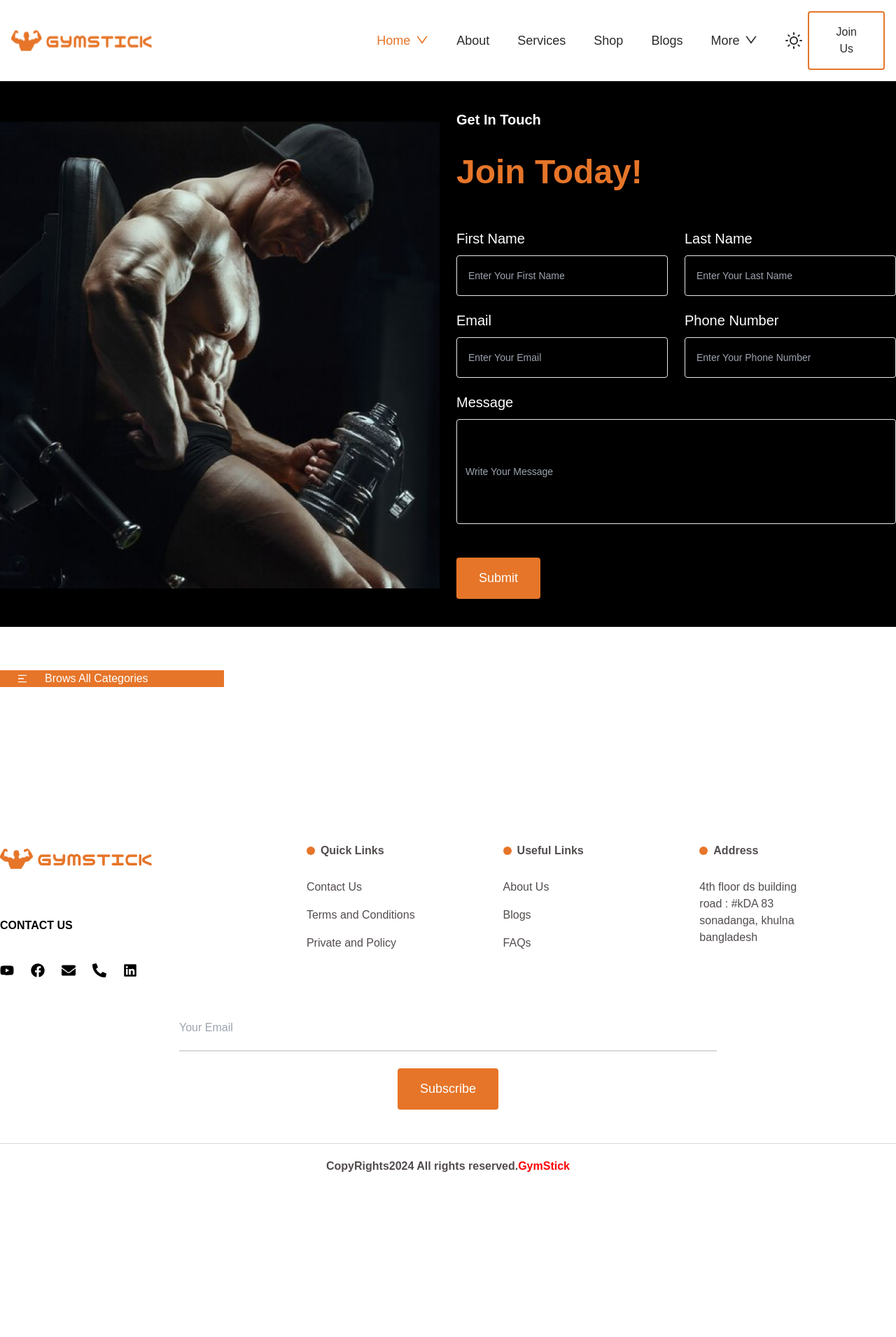
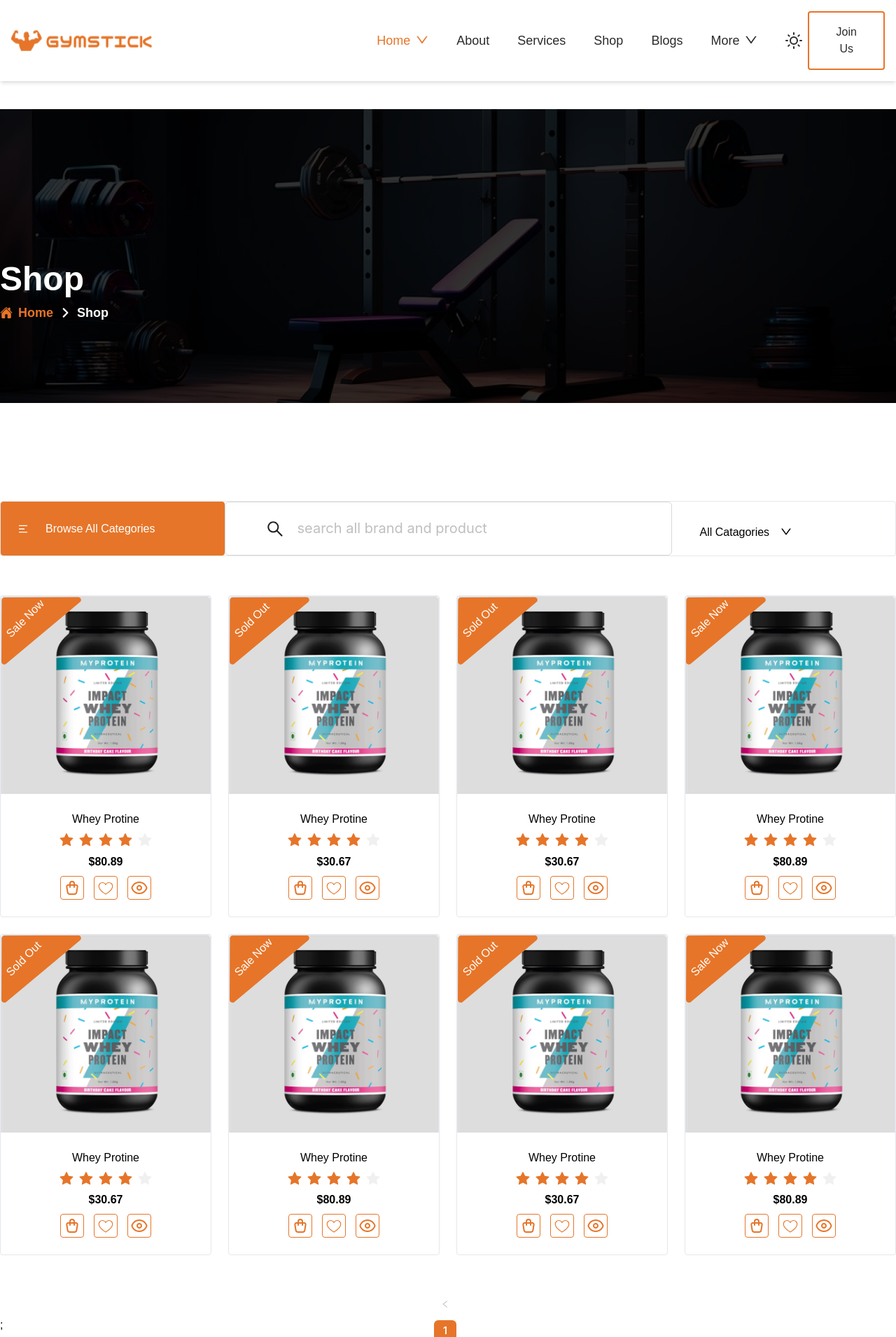
Before and after one commit to Jewel-190237/gymstick, a Next.js app: page / in a window 1280 px wide. Shown: the top 1911 px of the page at 70% size. Before the commit the page ends 1719 px from the top, so only its background shows below. Built offline with nearby package versions, Linux system fonts and the light colour scheme.

Commit message:
file added

```diff
--- a/src/app/(site)/page.tsx
+++ b/src/app/(site)/page.tsx
@@ -1,7 +1,7 @@
 // import Pricing from "../components/pricing/Pricing";
 // import Service2 from "../components/Service2";
 import Shop from "../components/singlePage/Shop";
-import GetInTouch from "../components/GetInTouch";
+// import GetInTouch from "../components/GetInTouch";
 // import Shop from "../components/Shop/Shop";
 export default function Home() {
   return (
@@ -9,7 +9,7 @@
       {/* <Shop/> */}
      {/* <Service2/> */}
      {/* <Pricing/> */}
-     <GetInTouch/>
+     {/* <GetInTouch/> */}
      <Shop/>
     </div>
   );
--- a/src/app/components/GetInTouch.tsx
+++ b/src/app/components/GetInTouch.tsx
@@ -4,7 +4,7 @@
 const GetInTouch: React.FC = () => {
 
     return (
-        <section className='flex flex-col lg:flex-row items-center bg-black justify-center max-w-[1520px] mx-auto'>
+        <section className='flex flex-col lg:flex-row items-center bg-black justify-center max-w-[1920px] mx-auto'>
             <div className="flex-1 ">
                 <Image src='/images/GetInTouch.png' alt='Get In Touch' width={948} height={1010} />
             </div>
@@ -32,7 +32,7 @@
                     </div>
                     <div className='mt-6'>
                         <label className="input-label ont-montserrat">Message</label>
-                        <input placeholder='Write Your Message' type="text" id="lName" name="lName" className="h-[150px] block w-full px-3 py-2 bg-black input-placeholder border rounded" required />
+                        <textarea placeholder='Write Your Message' id="lName" name="lName" className="h-[150px] w-full px-4 py-5 bg-black input-placeholder border rounded" required></textarea>
                     </div>
                     <button type="submit" className="button mt-12"> Submit </button>
                 </form>
--- a/src/app/components/card/ShopCard.tsx
+++ b/src/app/components/card/ShopCard.tsx
@@ -13,14 +13,15 @@
   }
 const ShopCard: React.FC<ShopCardProps> = ({status, rate, name, price, image}) => {
     return (
-        <div className="rounded hover:scale-105 transition-all duration-150">
-            <div className='relative status bg-primary w-[115px] h-[96px] flex items-center'> <p className='text-white pl-4 -rotate-45'>{status}</p> </div>
-            <div className='bg-[#D9D9D9] -mt-24'>
-                <Image src={image} alt="shop" width={270} height={294} className="mx-auto" />
+        <div className="rounded hover:scale-105 transition-all duration-150 max-w-[310px] mx-auto border">
+            <div className='relative  mx-auto h-294 max-w-[310px] border '>
+                <Image src={image} alt="shop" width={310} height={294} className="" />
+                <div className='absolute top-0 status bg-primary w-[115px] h-[115px]'>
+                    <p  className='text-white -ml-2 -rotate-45'>{status}</p> </div>
             </div>
-            <div className="shadow-custom-light text-center flex flex-col gap-2 py-6">
+            <div className="text-center flex flex-col gap-2 py-6">
                 <h6 className="capitalize text-[16px] font">{name}</h6>
-                <Rate defaultValue={rate} />
+                <Rate className='text-primary' defaultValue={rate} />
                 <h6 className="text-[16px] font-semibold">${price}</h6>
                 <div className="flex gap-[14px] justify-center">
                     <button className="p-1 hover:bg-primary hover:text-white text-primary bg-white border border-primary rounded cursor-pointer">
--- a/src/app/components/shared/BasicComponent.tsx
+++ b/src/app/components/shared/BasicComponent.tsx
@@ -1,11 +1,9 @@
 import Image from 'next/image';
 import React from 'react';
-
 interface BasicComponentProps {
     subHeading: string;
     heading: string;
 }
-
 const BasicComponent: React.FC<BasicComponentProps> = ({ subHeading, heading }) => {
     return (
         <div className='space-y-6 mb-[70px] '>
--- a/src/app/components/shared/BasicHeader.tsx
+++ b/src/app/components/shared/BasicHeader.tsx
@@ -1,10 +1,28 @@
 import React from 'react';
+import { IoHome } from "react-icons/io5";
+import { FaAngleRight } from "react-icons/fa6";
 
-const BasicHeader:React.FC = () => {
+interface BasicHeaderProps {
+    heading: string;
+    subHeading: string;
+}
+
+const BasicHeader: React.FC<BasicHeaderProps> = ({ heading, subHeading }) => {
     return (
-        <section>
-
-
+        <section
+            className="relative w-full h-[420px] overflow-hidden bg-cover bg-center"
+            style={{ backgroundImage: 'url(/images/bg.png)' }}
+        >
+            <div className="absolute inset-0 bg-black bg-opacity-80"></div>
+            <div className="relative font-montserrat text-white text-5xl max-w-[1320px] mx-auto pt-[219px]">
+                <h2 className="text-5xl font-bold">{heading}</h2>
+                <div className="mt-[14.5px] flex items-center gap-2 text-[18px] font-semibold">
+                    <IoHome className="text-primary" />
+                    <p className="text-primary">{subHeading}</p>
+                    <FaAngleRight />
+                    <p>{heading}</p>
+                </div>
+            </div>
         </section>
     );
 };
--- a/src/app/components/singlePage/Shop.tsx
+++ b/src/app/components/singlePage/Shop.tsx
@@ -1,23 +1,43 @@
 import React from 'react';
 import { RiMenu2Fill } from "react-icons/ri";
-
-
-const Shop:React.FC = () => {
+import { SearchOutlined } from '@ant-design/icons';
+import { Input, } from 'antd';
+import { DownOutlined } from '@ant-design/icons';
+import type { MenuProps } from 'antd';
+import { Dropdown, Space, Pagination } from 'antd';
+import All from '../Shop/All';
+import BasicHeader from '../shared/BasicHeader';
+const items: MenuProps['items'] = [
+    { label: (<a target="_blank" rel="noopener noreferrer" href=""> Dumbbel </a>), key: '0' },
+    { label: (<a target="_blank" rel="noopener noreferrer" href=""> Protine </a>), key: '1' },
+    { label: (<a target="_blank" rel="noopener noreferrer" href=""> Bags </a>), key: '2' },
+];
+const Shop: React.FC = () => {
     return (
         <section className='my-10'>
-            <div className='max-w-[1320px] mx-auto'>
-                <div className='grid grid-cols-1 md:grid-cols-4 py-[22px] rounded'>
-                    <div className='flex gap-6 text-white items-center bg-primary'>
+            <BasicHeader heading='Shop' subHeading='Home' />
+            <div className='max-w-[1320px] mx-auto mt-[140px] mb-14'>
+                <div className='grid grid-cols-1 md:grid-cols-4 border rounded'>
+                    <div className='flex gap-6 py-[22px] rounded text-white items-center bg-primary'>
                         <RiMenu2Fill className='ml-6' />
-                        <p className='capitalize text-[16px] font-medium'>brows all categories</p>
+                        <p className='capitalize md:text-[10px] lg:text-[16px] font-medium'>browse all categories</p>
                     </div>
-                    <div className='col-span-2'></div>
-                    <div></div>
-
+                    <div className='col-span-2 border-none'>
+                        <Input className='py-[22px] text-[20px]' placeholder="search all brand and product" prefix={<SearchOutlined className='ml-12 mr-4 text-2xl' />} />
+                    </div>
+                    <div className='flex items-center h-[68px] pt-5'>
+                        <Dropdown menu={{ items }}>
+                            <Space className='ml-10 text-[16px] gap-4'>
+                                All Catagories
+                                <DownOutlined classID='text-xl' />
+                            </Space>
+                        </Dropdown>
+                    </div>
                 </div>
+                <All />
+                <Pagination className='!mt-12' align='center' defaultCurrent={1} total={30} />;
             </div>
         </section>
     );
 };
-
 export default Shop;
--- a/src/app/globals.css
+++ b/src/app/globals.css
@@ -114,5 +114,30 @@
   font-weight: 275;
   line-height: normal;
   text-transform: capitalize;
-  margin-top: 10px;
+  margin-top: 12px;
 }
+
+.ant-pagination {
+  width: 40px;
+  height: 40px;
+  padding: 5px;
+  margin: auto;
+  color: #FFFFFF;
+}
+
+.ant-pagination .ant-pagination-item {
+  border: 1px solid #D9D9D9;
+}
+.ant-pagination .ant-pagination-item-active {
+  background-color: #E67529;
+  color: #FFFFFF;
+  border: none;
+}
+
+.ant-pagination .ant-pagination-item-active a {
+  color: #FFFFFF;
+}
+
+.ant-pagination .ant-pagination-item-active a:hover {
+  color: #FFFFFF;
+}
```
Also changed, not shown: public/images/bg.png (added), src/app/components/singlePage/Wheyprotein.tsx (added).
